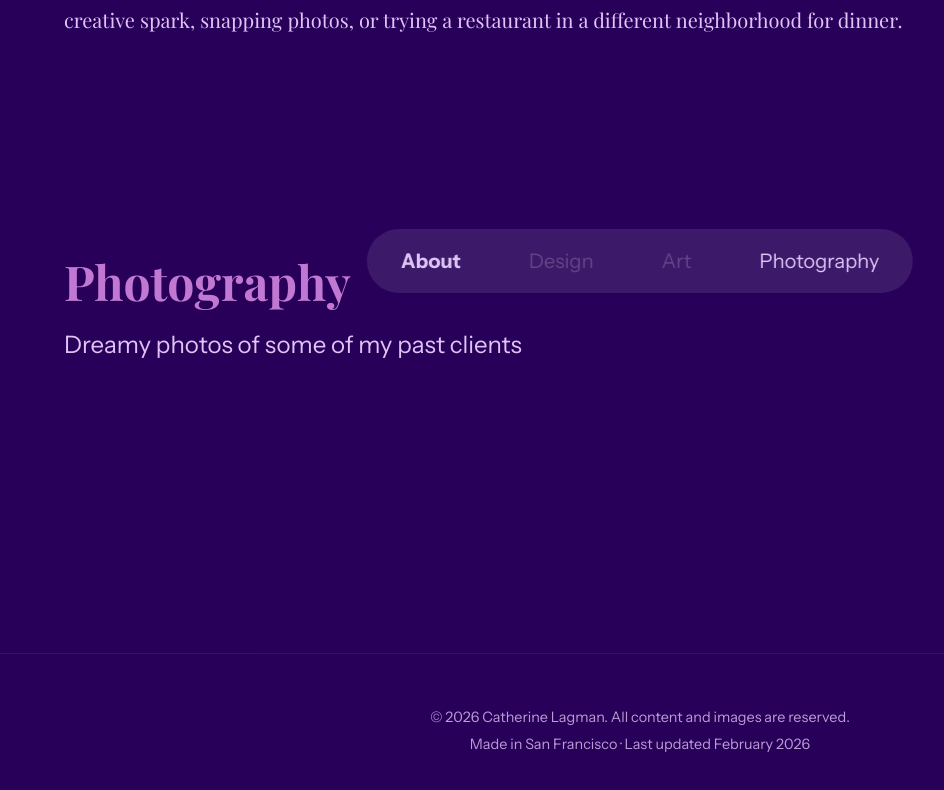
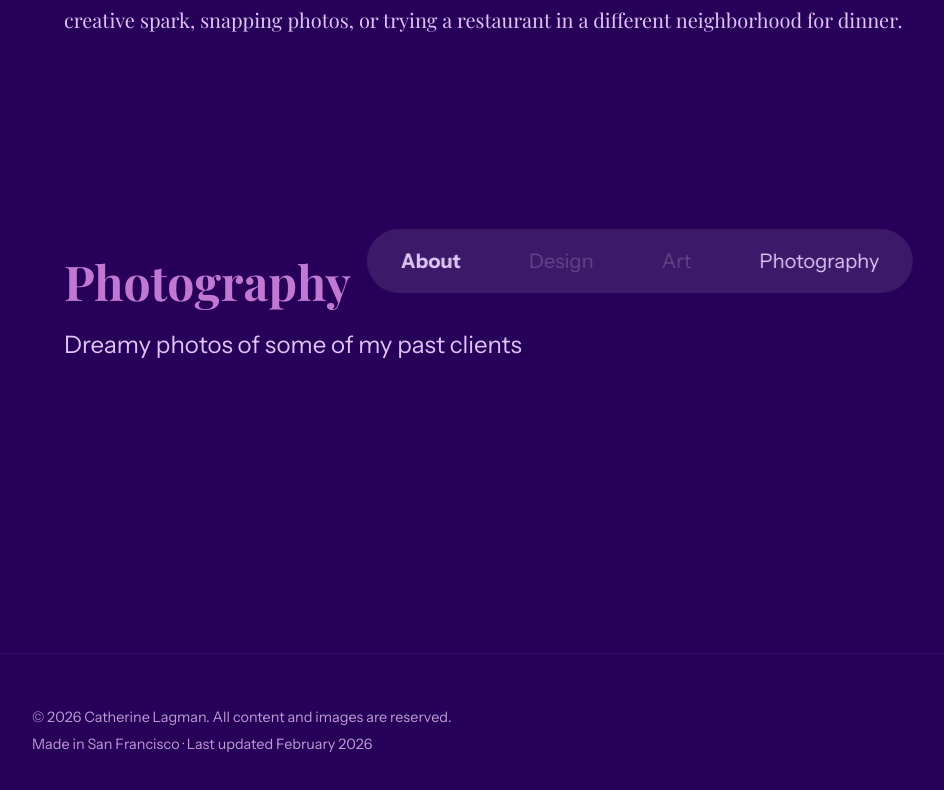
Before and after one commit to catlagman/portfolio, a Next.js app: page / in a window 1280 px wide. Shown: the part 475-1265 px from the top of the page, without its empty margins (0-944 px from the left). Built offline with nearby package versions, Linux system fonts and the light colour scheme.

Commit message:
experimenting

```diff
--- a/app/page.module.scss
+++ b/app/page.module.scss
@@ -169,7 +169,9 @@ margin-bottom: 1rem;
 
 /* Footer */
 .footer {
-  text-align: center;
+  left: auto;
+  right: auto;
+  text-align: left;
   padding: 3rem 2rem;
   font-family: $font-sans;
   font-size: 0.9rem;
```
